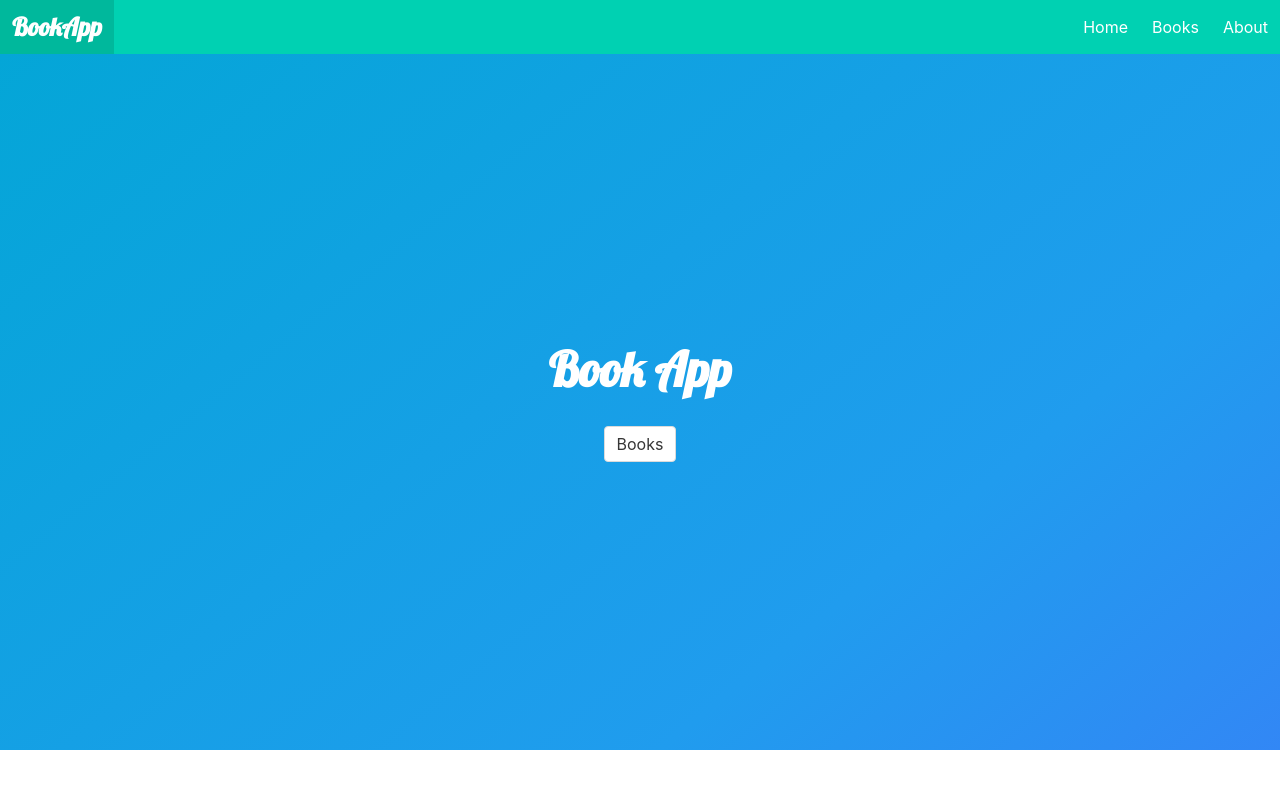
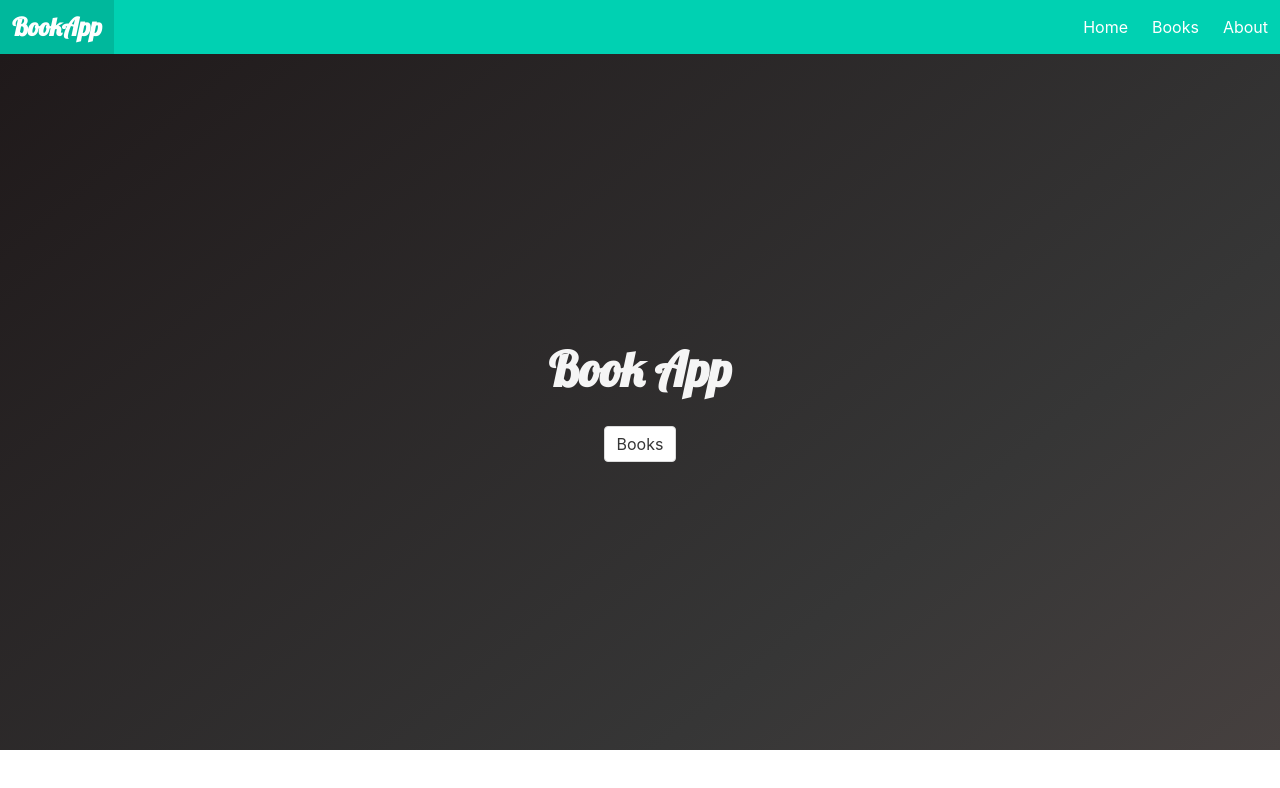
Before and after one commit to Vaibhav-Yadav-1998/book-app, a Vue app: page / in a window 1280 px wide. Shown: the top 788 px of the page. Built offline with nearby package versions, Linux system fonts and the light colour scheme; no server answers.

Commit message:
color change

```diff
--- a/src/components/Welcome.vue
+++ b/src/components/Welcome.vue
@@ -1,5 +1,5 @@
 <template>
-  <section id="welcome" class="hero is-info is-bold is-large">
+  <section id="welcome" class="hero is-dark is-bold is-large">
      <div class="hero-body">
        <div class="container has-text-centered">
          <h1 class="title">Book App</h1>
```
